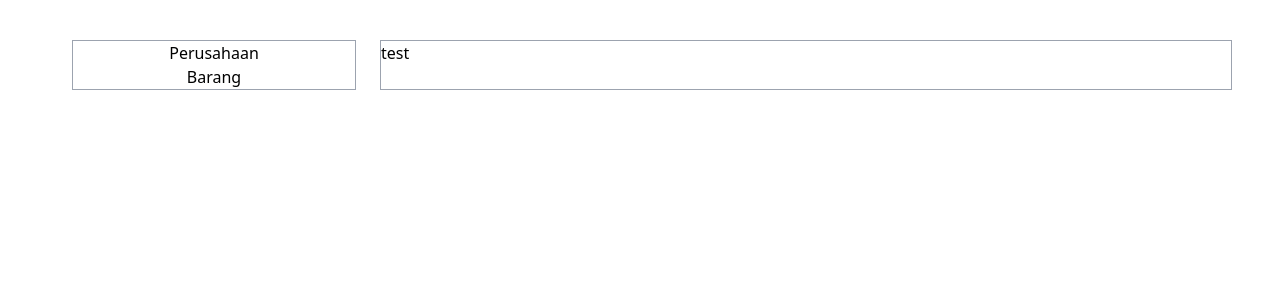
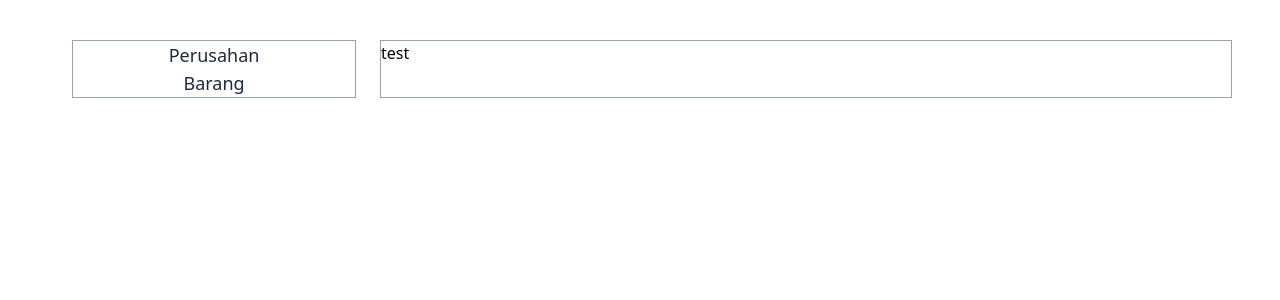
Before and after one commit to rhobbikhaidir/ilcs-test, a React (Create React App) app: page / in a window 1280 px wide. Shown: the top 300 px of the page. Built offline with nearby package versions, Linux system fonts and the light colour scheme.

Commit message:
add react-router-dom

```diff
--- a/package.json
+++ b/package.json
@@ -9,6 +9,7 @@
     "react": "^18.1.0",
     "react-dom": "^18.1.0",
     "react-redux": "^8.0.2",
+    "react-router-dom": "^6.3.0",
     "react-scripts": "5.0.1",
     "redux": "^4.2.0",
     "web-vitals": "^2.1.4"
--- a/src/App.js
+++ b/src/App.js
@@ -1,14 +1,12 @@
+import { Route, Routes } from "react-router-dom";
 import "./App.css";
+import Home from "./pages/Home";
 
 function App() {
   return (
-    <div className="flex flex-row px-12 mt-10">
-      <div className="border border-gray-400 w-1/4 mx-6 text-center">
-        <p>Perusahaan </p>
-        <p>Barang</p>
-      </div>
-      <div className="border border-gray-400 w-3/4">test</div>
-    </div>
+    <Routes>
+      <Route path="/" element={<Home />} />
+    </Routes>
   );
 }
 
--- a/src/index.js
+++ b/src/index.js
@@ -3,11 +3,18 @@ import ReactDOM from 'react-dom/client';
 import './index.css';
 import App from './App';
 import reportWebVitals from './reportWebVitals';
+import { BrowserRouter } from 'react-router-dom';
+import { Provider } from 'react-redux';
+import store from './store/store';
 
 const root = ReactDOM.createRoot(document.getElementById('root'));
 root.render(
   <React.StrictMode>
-    <App />
+    <BrowserRouter>
+      <Provider store={store}>
+        <App />
+      </Provider>
+    </BrowserRouter>
   </React.StrictMode>
 );
 
--- /dev/null
+++ b/src/pages/Home.js
@@ -0,0 +1,17 @@
+import React from 'react'
+
+const Home = () => {
+
+
+  return (
+    <div className="flex flex-row px-12 mt-10">
+    <div className="border border-gray-400 w-1/4 mx-6 text-center h-">
+     <p> <a href="/" className="text-lg text-gray-800">Perusahan</a></p>
+      <p className="text-lg text-gray-800">Barang</p>
+    </div>
+    <div className="border border-gray-400 w-3/4">test</div>
+  </div>
+  )
+}
+
+export default Home
```
Also changed, not shown: src/pages/Page2.js (added), 1 other file (tests, documents, lock files or other folders).
